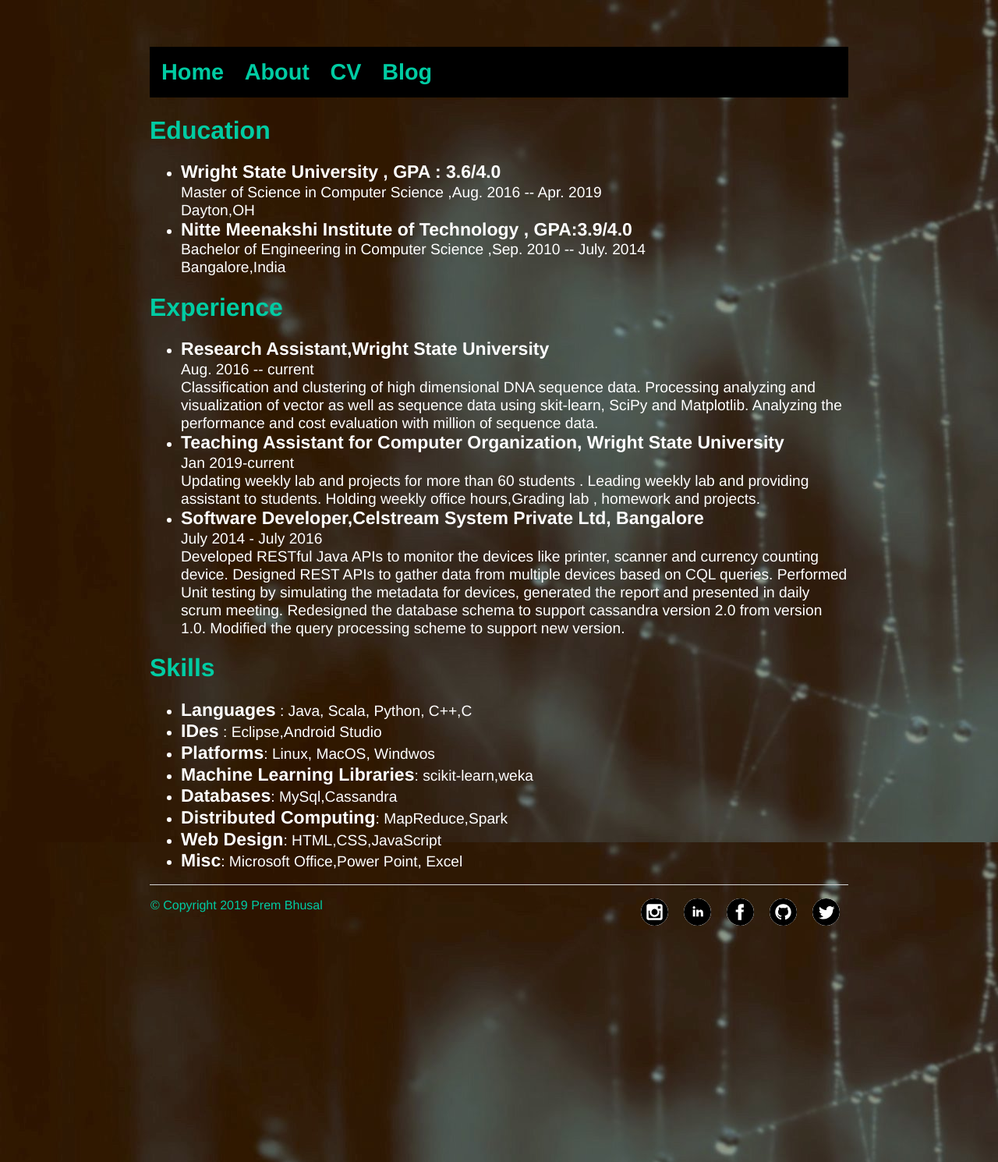
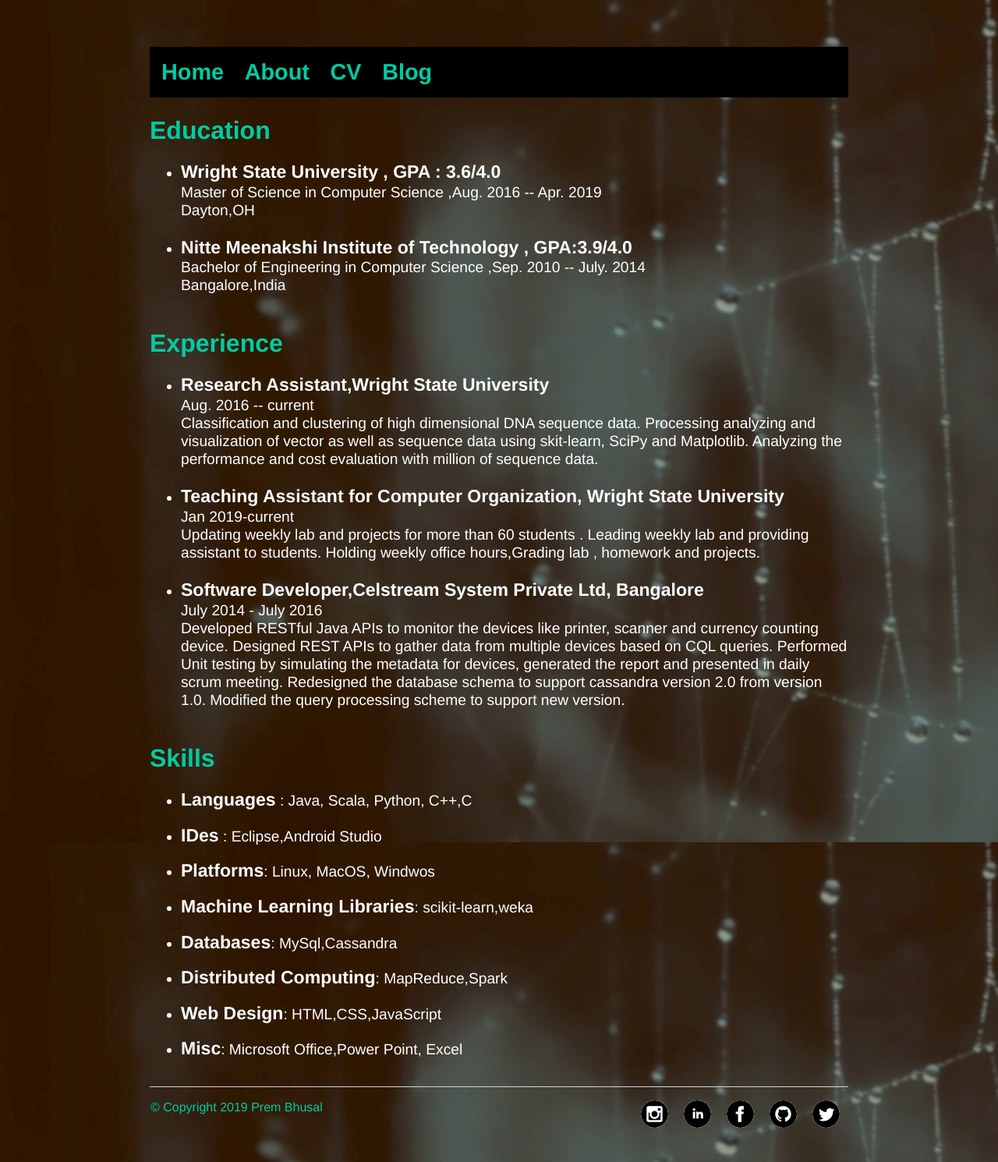
Before and after one commit to prembhusal/prembhusalWebsite, a Jekyll site: the page built from about/index.html, in a window 1280 px wide. Shown: the whole page at 78% size. Built offline with Jekyll 4.4.1, drawn with Linux system fonts in a browser that asks for light colours.

```diff
--- a/about/index.html
+++ b/about/index.html
@@ -7,11 +7,11 @@ title: prembhusal
 	<ul>
 		<li> <b>Wright State University	,		GPA : 3.6/4.0</b>
 			<br>Master of Science in Computer Science ,Aug. 2016 -- Apr. 2019
-			<br>Dayton,OH<br>
+			<br>Dayton,OH<br><br>
 		</li>
 		<li> <b>Nitte Meenakshi Institute of Technology , 	GPA:3.9/4.0</b>
 			<br>Bachelor of Engineering in Computer Science ,Sep. 2010 -- July. 2014
-			<br>Bangalore,India<br>
+			<br>Bangalore,India<br><br>
 		</li>
 		</ul>
   <h1>Experience</h1>
@@ -21,32 +21,32 @@ title: prembhusal
 			<br>Classification and clustering of high dimensional DNA sequence data.
 			Processing analyzing and visualization of vector as well as sequence data using skit-learn,
 			SciPy and Matplotlib. Analyzing the performance and cost evaluation with million of  sequence data.<br>
-		</li>
+		<br></li>
 		<li> <b>Teaching Assistant for Computer Organization, Wright State University</b>
 			<br>Jan 2019-current
 			<br>Updating weekly lab and projects for more than 60 students .
            Leading weekly lab and providing assistant to students.
            Holding weekly office hours,Grading lab , homework and projects.<br>
-		</li>
+		<br></li>
 		<li> <b>Software Developer,Celstream System Private Ltd, Bangalore</b>
 			<br>July 2014 - July 2016
 			<br>Developed RESTful Java APIs to monitor the devices like printer, scanner and currency counting device.
          		Designed REST APIs to gather data from multiple devices based on CQL queries.
          		Performed Unit testing by simulating the metadata for devices, generated the report and presented in daily scrum meeting.
 			Redesigned the database schema to support cassandra version 2.0 from version 1.0. Modified the query processing scheme to support new version.<br>
-		</li>
+		<br></li>
 		</ul>
 
   <h1>Skills</h1>
 	<ul>
-		<li><b>Languages</b> : Java, Scala, Python, C++,C </li>
-			<li><b>IDes</b> : Eclipse,Android Studio</li>
-		<li><b>Platforms</b>: Linux, MacOS, Windwos </li>
-		<li><b>Machine Learning Libraries</b>: scikit-learn,weka </li>
-		<li><b>Databases</b>: MySql,Cassandra </li>
-		<li><b>Distributed Computing</b>: MapReduce,Spark </li>
-		<li><b>Web Design</b>: HTML,CSS,JavaScript </li>
-		<li><b>Misc</b>: Microsoft Office,Power Point, Excel </li>
+		<li><b>Languages</b> : Java, Scala, Python, C++,C </li><br>
+			<li><b>IDes</b> : Eclipse,Android Studio</li><br>
+		<li><b>Platforms</b>: Linux, MacOS, Windwos </li><br>
+		<li><b>Machine Learning Libraries</b>: scikit-learn,weka </li><br>
+		<li><b>Databases</b>: MySql,Cassandra </li><br>
+		<li><b>Distributed Computing</b>: MapReduce,Spark </li><br>
+		<li><b>Web Design</b>: HTML,CSS,JavaScript </li><br>
+		<li><b>Misc</b>: Microsoft Office,Power Point, Excel </li><br>
 
 	</ul>
 
```
